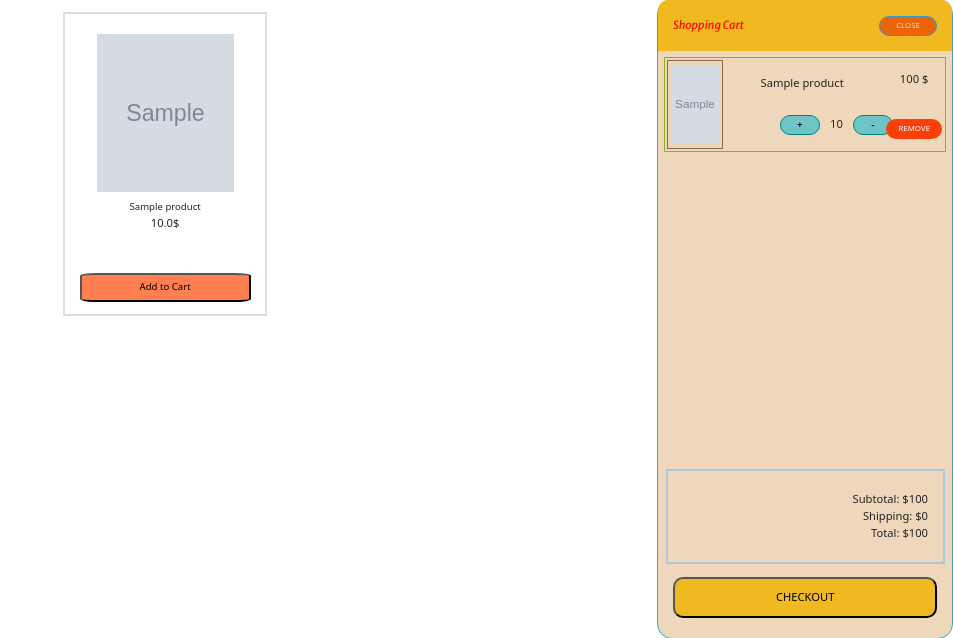
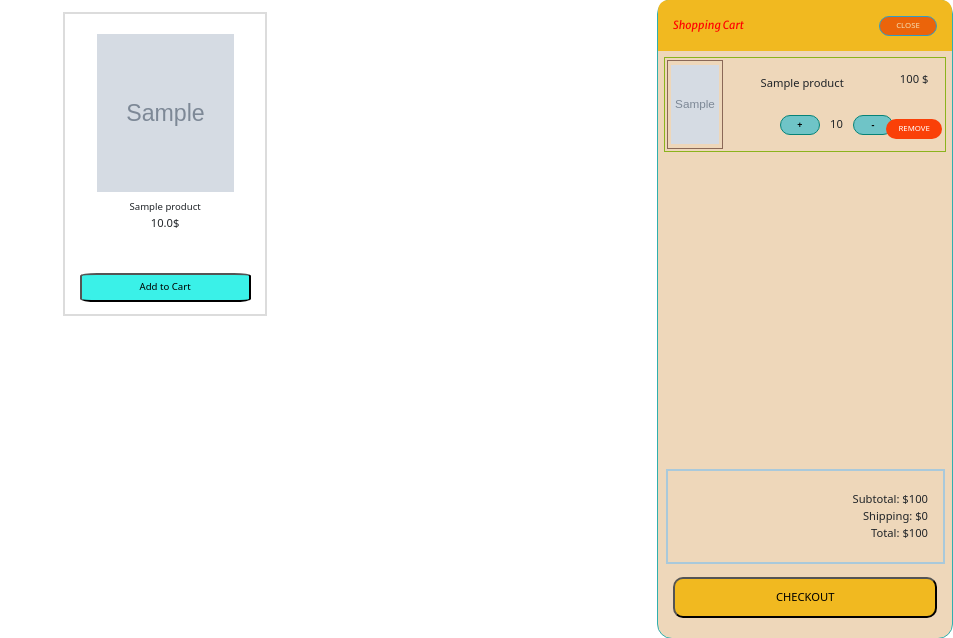
Before and after one commit to RubelBiswasCS/shopping-site, a Django app: page / in a window 1280 px wide. Shown: the part 91-729 px from the top of the page, without its empty margins (327-1280 px from the left). Run offline with Django 3.2, Linux system fonts and the light colour scheme; tables that the repository leaves empty hold one stand-in row (values such as "Sample post"); grey boxes marked "Sample" are stand-in pictures; some web fonts are replaced.

Commit message:
modified style.css

```diff
--- a/store/static/store/css/style.css
+++ b/store/static/store/css/style.css
@@ -155,7 +155,7 @@ figure{
 }
 .add-btn{
     margin: 0;
-    background-color: coral;
+    background-color: rgb(58, 241, 232);
     /* padding: 5%; */
     width: 90%;
     height: 10%;
```
